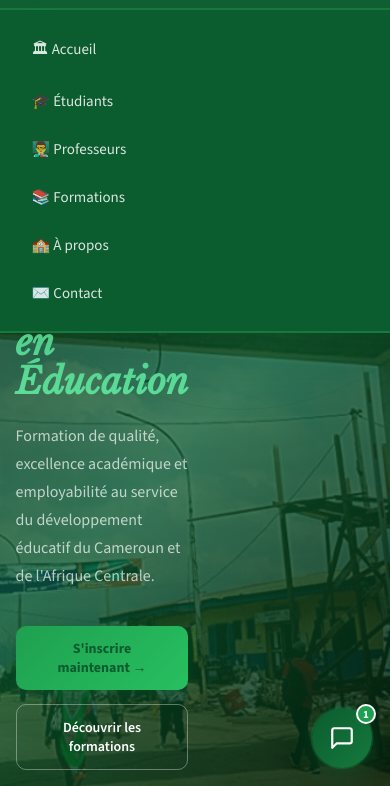
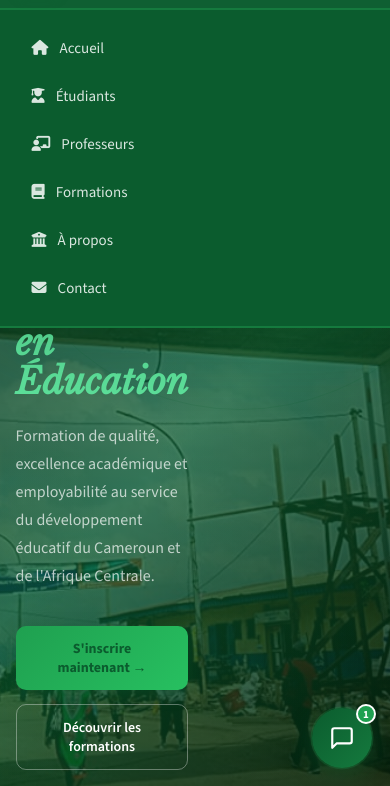
Before and after one commit to AMASTAZI/DEFE, a plain HTML site: page index.html in a window 390 px wide. Both pictures are taken after a click on the element 357 px from the left and 33 px from the top of the page. Shown: the part 58-844 px from the top of the page. Drawn offline with nearby package versions, Linux system fonts and the light colour scheme.

Commit message:
moditify index

```diff
--- a/index.html
+++ b/index.html
@@ -102,12 +102,12 @@
 
 <!-- MENU MOBILE -->
 <div class="mobile-menu" id="menuMobile">
-  <a onclick="afficherPage('accueil');toggleMenu()">🏛 Accueil</a>
-  <a onclick="afficherPage('etudiants');toggleMenu()">🎓 Étudiants</a>
-  <a onclick="afficherPage('professeurs');toggleMenu()">👨‍🏫 Professeurs</a>
-  <a onclick="afficherPage('formations');toggleMenu()">📚 Formations</a>
-  <a onclick="afficherPage('apropos');toggleMenu()">🏫 À propos</a>
-  <a onclick="afficherPage('contact');toggleMenu()">✉️ Contact</a>
+  <a onclick="afficherPage('accueil');toggleMenu()"><i class="fas fa-home"></i> Accueil</a>
+  <a onclick="afficherPage('etudiants');toggleMenu()"><i class="fas fa-user-graduate"></i> Étudiants</a>
+  <a onclick="afficherPage('professeurs');toggleMenu()"><i class="fas fa-chalkboard-teacher"></i> Professeurs</a>
+  <a onclick="afficherPage('formations');toggleMenu()"><i class="fas fa-book"></i> Formations</a>
+  <a onclick="afficherPage('apropos');toggleMenu()"><i class="fas fa-university"></i> À propos</a>
+  <a onclick="afficherPage('contact');toggleMenu()"><i class="fas fa-envelope"></i> Contact</a>
 </div>
 
 <!-- ══════════════════════════════════════════════════════
```
